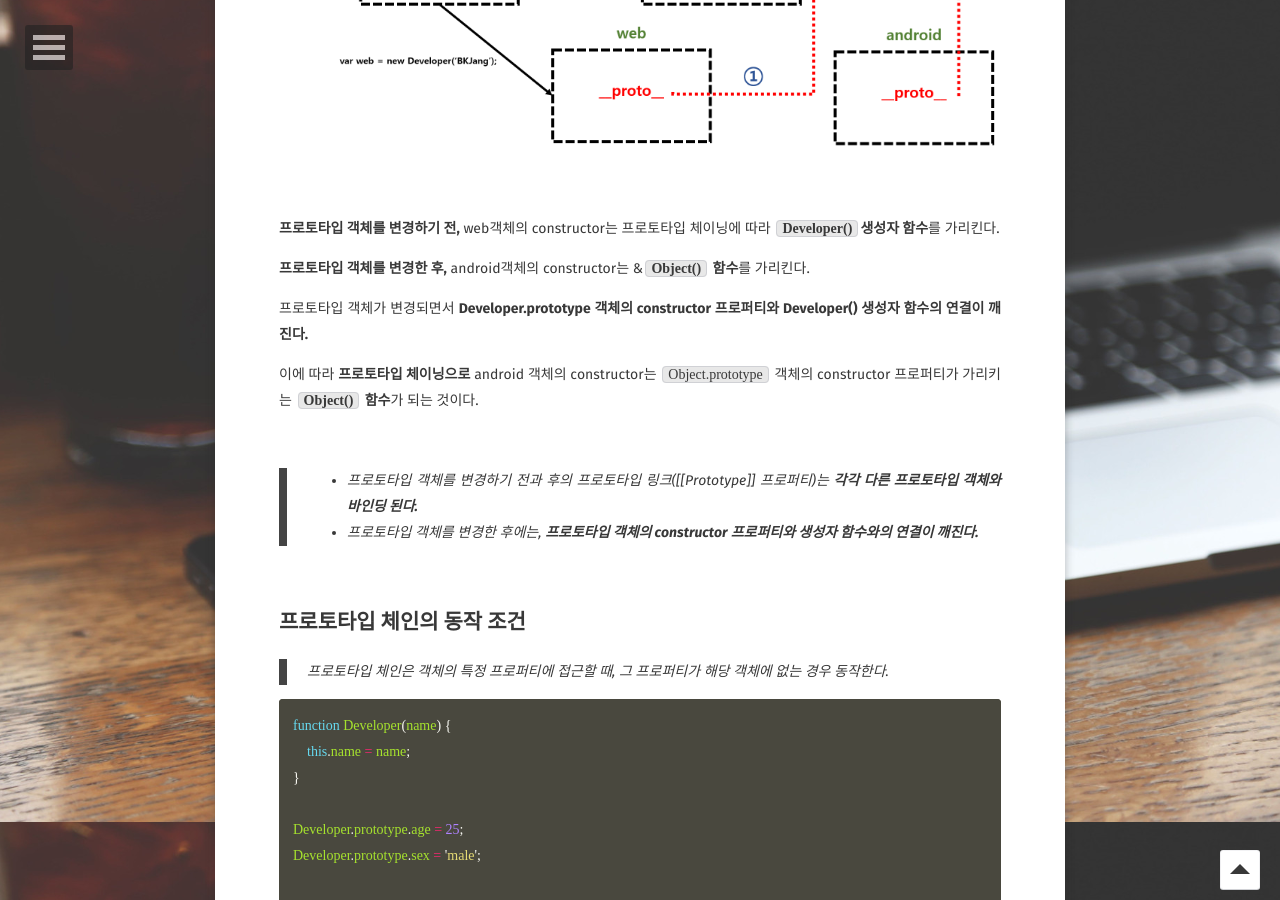
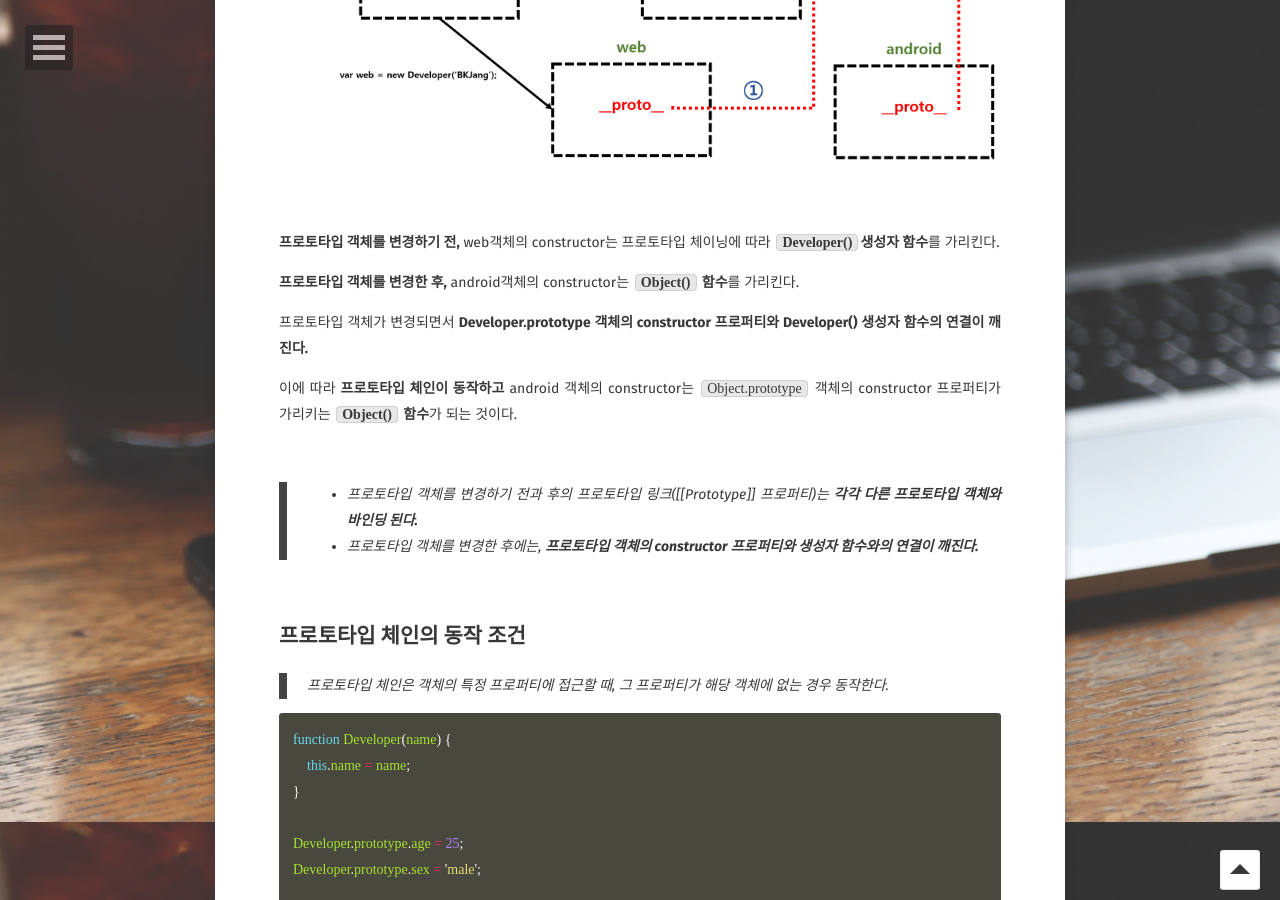
Before and after one commit to BKJang/DEVLOG, a Jekyll site: the page built from _posts/javascript/2018-10-03-ProtoType_Chain.md, in a window 1280 px wide and 900 px high, scrolled down 7278 px. Built offline with Jekyll 4.4.1, drawn with Linux system fonts in a browser that asks for light colours; some web fonts are replaced; comment, search, counter and statistics services are not loaded; some of the changed text lies outside the part shown.

Commit message:
Commit 2018-10-03-ProtoType_Chain.md

````diff
--- a/_posts/javascript/2018-10-03-ProtoType_Chain.md
+++ b/_posts/javascript/2018-10-03-ProtoType_Chain.md
@@ -29,7 +29,9 @@ console.log(developer.__proto__ === Object.prototype); //true
 console.log(Object.prototype.hasOwnProperty('hasOwnProperty')); //true
 ```
 
-`developer`객체에는 `hasOwnProperty()`메서드가 존재하지 않지만 에러가 나지 않는다. 이는 `developer` 객체의 **부모 객체인 `Object.prototype` 해당 메서드를 검색하기 때문**이다.
+`developer`객체에는 `hasOwnProperty()`메서드가 존재하지 않지만 에러가 나지 않는다.
+이는 `developer` 객체의 **부모 객체인 `Object.prototype` 해당 메서드를 검색하기 때문**이다.
+
 위를 보면 `console.log(Object.prototype.hasOwnProperty('hasOwnProperty'));`의 결과 값은 true를 반환하는 것을 볼 수 있다.
 
 <br/>
@@ -216,11 +218,11 @@ console.log(android.constructor); //Object()
 
 **프로토타입 객체를 변경하기 전,** web객체의 constructor는 프로토타입 체이닝에 따라 **`Developer()`생성자 함수**를 가리킨다.
 
-**프로토타입 객체를 변경한 후,** android객체의 constructor는 &**`Object()` 함수**를 가리킨다.
+**프로토타입 객체를 변경한 후,** android객체의 constructor는 **`Object()` 함수**를 가리킨다.
 
 프로토타입 객체가 변경되면서 **Developer.prototype 객체의 constructor 프로퍼티와 Developer() 생성자 함수의 연결이 깨진다.**
 
-이에 따라 **프로토타입 체이닝으로** android 객체의 constructor는 `Object.prototype` 객체의 constructor 프로퍼티가 가리키는 **`Object()` 함수**가 되는 것이다.
+이에 따라 **프로토타입 체인이 동작하고** android 객체의 constructor는 `Object.prototype` 객체의 constructor 프로퍼티가 가리키는 **`Object()` 함수**가 되는 것이다.
 
 <br/>
 
````
Also changed, not shown: other parts of _posts/javascript/2018-10-03-ProtoType_Chain.md (+1 -1 lines).
